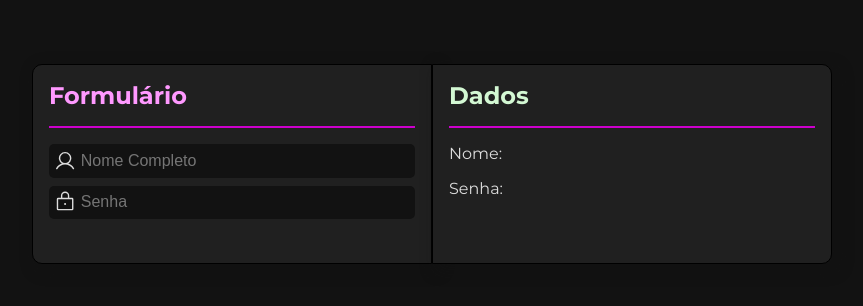
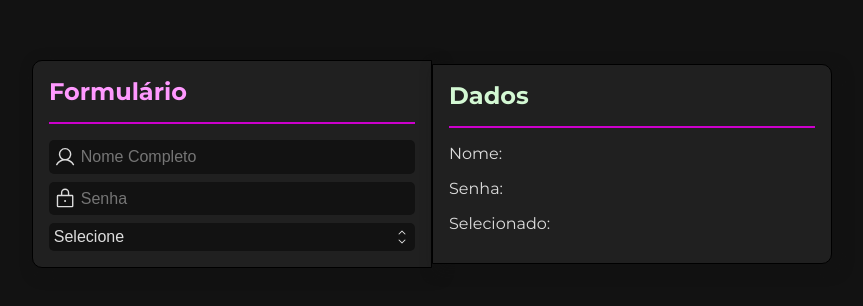
Before and after one commit to DouglasMai4/Components, a Vue app: page / in a window 1280 px wide. Shown: the part 236-542 px from the top of the page, without its empty margins (208-1071 px from the left). Built offline with nearby package versions, Linux system fonts and the light colour scheme.

Commit message:
feat: Created Select component

```diff
--- a/src/App.vue
+++ b/src/App.vue
@@ -2,9 +2,29 @@
 import { ref } from 'vue';
 
 import Input from './components/Input.vue';
+import Select from './components/Select.vue';
 
 const name = ref('');
 const password = ref('');
+const option = ref('');
+
+const items = [
+  {
+    icon: 'ph:user',
+    name: 'Usuarios',
+    value: 'users'
+  },
+  {
+    icon: 'ph:file',
+    name: 'Documentos',
+    value: 'documents'
+  },
+  {
+    icon: 'ph:music-note',
+    name: 'Músicas',
+    value: 'musics'
+  },
+]
 </script>
 
 <template>
@@ -28,6 +48,12 @@ const password = ref('');
         type="password"
         v-model="password"
       />
+
+      <Select
+        label="Selecione"
+        :items="items"
+        @change="(value) => option = value"
+      />
     </section>
 
     <section>
@@ -37,6 +63,7 @@ const password = ref('');
 
       Nome: <span>{{ name }}</span>
       Senha: <span>{{ password }}</span>
+      Selecionado: <span>{{ option }}</span>
     </section>
   </main>
 </template>
--- /dev/null
+++ b/src/components/Select.module.scss
@@ -0,0 +1,68 @@
+@import '../assets/colors.scss';
+.selectContainer {
+  position: relative;
+
+  .button {
+    display: flex;
+    font-size: 1rem;
+    cursor: pointer;
+    background-color: $bg-color;
+    color: $c-text;
+    border: none;
+    border-radius: 5px;
+    padding: 0.3rem;
+    justify-content: space-between;
+    align-items: center;
+    width: 100%;
+    outline: 1px solid transparent;
+    transition: outline 200ms ease;
+
+    &:focus {
+      outline-color: $c-secondary;
+      color: $c-text-secondary;
+    }
+  }
+
+  .list {
+    display: flex;
+    flex-direction: column;
+    gap: 0.5rem;
+    position: absolute;
+    margin-top: 0.5rem;
+    left: 0;
+    width: 100%;
+    background-color: $bg-color-t;
+    box-shadow: 0 0 15px rgb(0 0 0 / 50%);
+    padding: 0.5rem;
+    border: 1px solid black;
+    border-radius: 5px;
+    list-style: none;
+    backdrop-filter: blur(10px);
+    max-height: 10rem;
+    overflow-y: auto;
+
+    .listItem {
+      width: 100%;
+      font-size: 1rem;
+
+      .itemButton {
+        display: flex;
+        gap: 0.5rem;
+        width: 100%;
+        font-size: 1rem;
+        background-color: transparent;
+        border: none;
+        color: $c-text;
+        cursor: pointer;
+        padding: 0.3rem;
+        border-radius: 5px;
+        transition: all 200ms ease;
+
+        &:hover {
+          background-color: $bg-color-s;
+          color: $c-text-highlight;
+        }
+      }
+    }
+  }
+}
--- a/src/components/Select.vue
+++ b/src/components/Select.vue
@@ -1,5 +1,70 @@
+<script setup lang="ts">
+import { ref } from 'vue'
+import { Icon } from '@iconify/vue'
+import styles from './Select.module.scss'
+
+const emit = defineEmits(['change'])
+
+const opened = ref(false)
+const itemSelected = ref('')
+
+type Items = {
+  name: string;
+  value: string;
+  icon?: string;
+}
+
+function handleChange(name: string, value: string) {
+  itemSelected.value = name
+  emit('change', value)
+  opened.value = false
+}
+
+</script>
+
 <template>
-  <button>Label</button>
+  <div :class="styles.selectContainer">
+    <button
+      :class="styles.button"
+      @click="opened = !opened"
+    >
+      <span :class="styles.span">{{ itemSelected || label }}</span>
+      <Icon icon="ph:caret-up-down" :class="styles.icon"/>
+    </button>
 
+    <ul
+      :class="styles.list"
+      v-if="opened"
+    >
+      <li
+        :class="styles.listItem"
+        v-for="(item, index) in items"
+        :key="index"
+      >
+        <button
+          :class="styles.itemButton"
+          @click="handleChange(item.name, item.value)"
+          type="button"
+        >
+          <Icon
+            v-if="item.icon"
+            :icon="item.icon"
+          />
 
+          <span :class="styles.itemName">
+            {{ item.name }}
+          </span>
+        </button>
+      </li>
+    </ul>
+  </div>
 </template>
+
+<script lang="ts">
+export default {
+  props: {
+    label: String,
+    items: Array<Items>,
+  }
+}
+</script>
```
